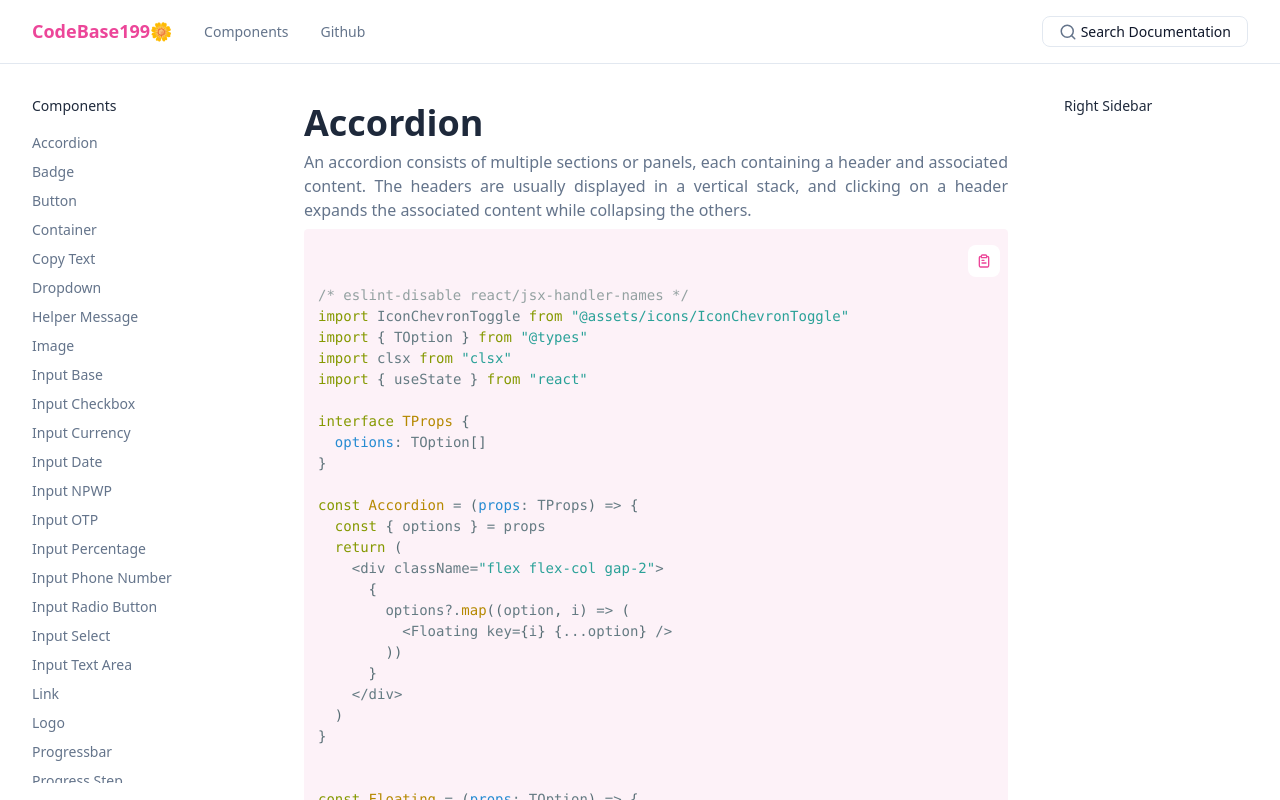
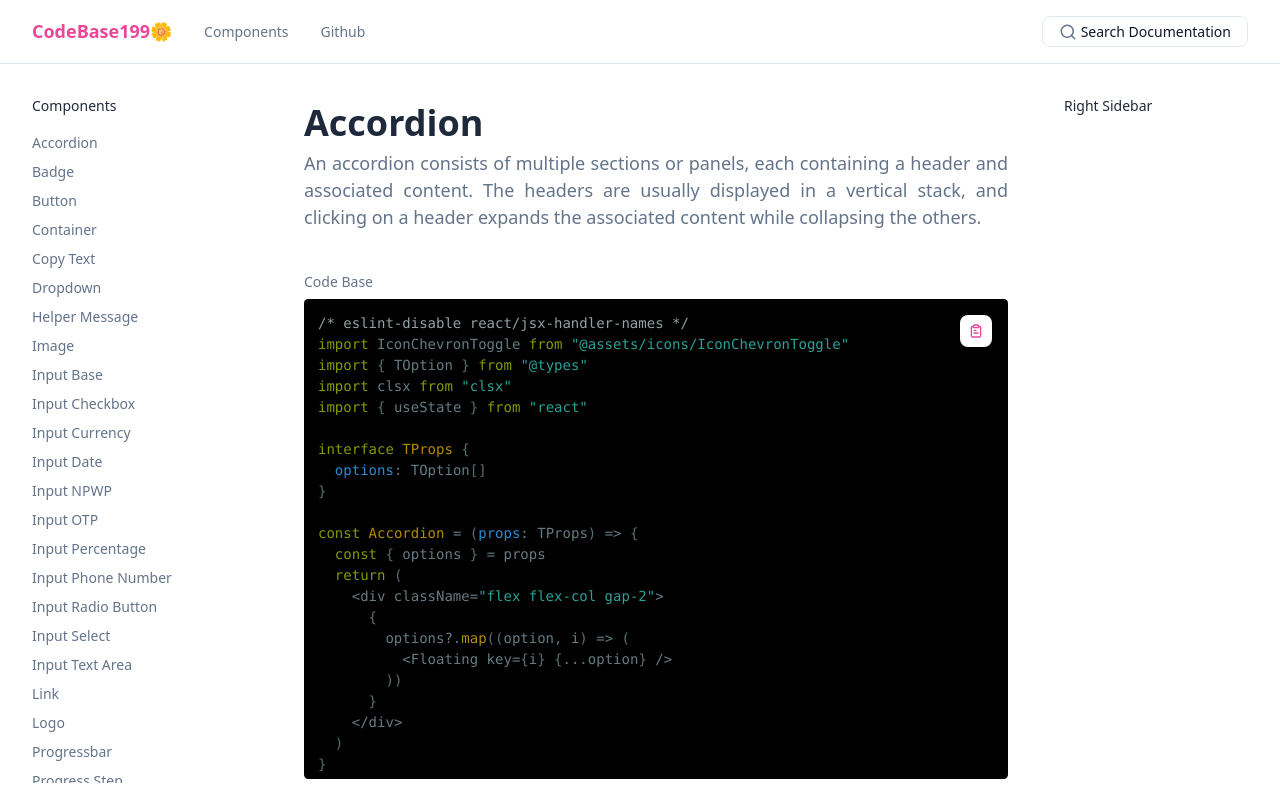
Before and after one commit to siska199/pp-w-code-base-react, a React (Vite) app in the folder react/: page / in a window 1280 px wide. Built offline with nearby package versions, Linux system fonts and the light colour scheme.

Commit message:
add page accordion

```diff
--- a/react/src/assets/styles/index.css
+++ b/react/src/assets/styles/index.css
@@ -81,7 +81,7 @@
 
     /* Customize scrollbar */
     ::-webkit-scrollbar{
-        @apply w-2
+        @apply w-2 h-2
     }
     ::-webkit-scrollbar-track {
         box-shadow: none;
--- a/react/src/components/examples/ExampleLayout.tsx
+++ b/react/src/components/examples/ExampleLayout.tsx
@@ -1,5 +1,5 @@
 import LayoutType1 from "@components/layouts/LayoutType1"
-import AccordionPage from "@pages/docs/components/Accordion"
+import AccordionPage from "@pages/docs/components/AccordionPage"
 
 
 const ExampleLayout = () => {
--- a/react/src/components/HeaderIntro.tsx
+++ b/react/src/components/headers/HeaderIntro.tsx
@@ -9,7 +9,7 @@ const HeaderIntro = (props: TProps) => {
     return (
         <div>
             <h4 className="font-bold">{title}</h4>
-            <p className="text-justify text-body-medium text-gray max-w-full">{subTitle}</p>
+            <p className="text-justify text-body-large text-gray max-w-full">{subTitle}</p>
         </div>
     )
 }
--- /dev/null
+++ b/react/src/components/headers/HeaderSubMenu.tsx
@@ -0,0 +1,15 @@
+
+interface TProps {
+    title: string;
+}
+
+const HeaderSubMenu = (props: TProps) => {
+    const { title } = props
+    return (
+        <h5 className='border-b  w-full font-semibold pb-2'>
+            {title}
+        </h5>
+    )
+}
+
+export default HeaderSubMenu
--- a/react/src/components/layouts/LayoutType1.tsx
+++ b/react/src/components/layouts/LayoutType1.tsx
@@ -54,7 +54,7 @@ const LayoutType1 = (props: TProps) => {
                         marginRight: rightPosition,
                         width: `calc(100% - ${leftPosition + rightPosition}px)`,
                     }}>
-                    <div className="min-h-screen max-w-full flex flex-col gap-8">
+                    <div className="min-h-screen max-w-full flex flex-col gap-10">
                         {children}
                     </div>
                     <RightSidebar />
--- a/react/src/components/ui/Accordion.tsx
+++ b/react/src/components/ui/Accordion.tsx
@@ -28,7 +28,7 @@ const Floating = (props: TOption) => {
 
   return (
     <div className="flex flex-col gap-2 gap w-full border-b py-3">
-      <div className="flex items-center w-full font-medium text-body-large justify-between">
+      <div className="flex items-center w-full font-medium text-body-medium justify-between">
         {label}
         <div className="cursor-pointer-custome" onClick={() => setIsOpen(!isOpen)}>
           <IconChevronToggle isOpen={isOpen} />
--- a/react/src/components/ui/CodeBlock.tsx
+++ b/react/src/components/ui/CodeBlock.tsx
@@ -2,79 +2,29 @@ import CopyText from '@components/ui/CopyText';
 import { Prism as SyntaxHighlighter } from 'react-syntax-highlighter';
 import { solarizedlight } from 'react-syntax-highlighter/dist/esm/styles/prism';
 
-const codeString = `
-
-/* eslint-disable react/jsx-handler-names */
-import IconChevronToggle from "@assets/icons/IconChevronToggle"
-import { TOption } from "@types"
-import clsx from "clsx"
-import { useState } from "react"
-
-interface TProps {
-  options: TOption[]
-}
-
-const Accordion = (props: TProps) => {
-  const { options } = props
-  return (
-    <div className="flex flex-col gap-2">
-      {
-        options?.map((option, i) => (
-          <Floating key={i} {...option} />
-        ))
-      }
-    </div>
-  )
-}
-
-
-const Floating = (props: TOption) => {
-  const { label, value } = props
-  const [isOpen, setIsOpen] = useState(false)
-
-  return (
-    <div className="flex flex-col gap-2 gap w-full border-b py-3">
-      <div className="flex items-center w-full font-medium text-body-large justify-between">
-        {label}
-        <div className="cursor-pointer-custome" onClick={() => setIsOpen(!isOpen)}>
-          <IconChevronToggle isOpen={isOpen} />
-        </div>
-      </div>
-      <div className={clsx({
-        "transition-all  duration-100 ease  text-body-medium text-gray": true,
-        " opacity-100 max-h-[10rem]": isOpen,
-        " opacity-0 max-h-0": !isOpen
-      })}>
-        {value}
-      </div>
-    </div>
-  )
-}
-
-export default Accordion
-`;
-// Custom style object based on solarizedlight
 const customStyle = {
   ...solarizedlight,
   'pre[class*="language-"]': {
     ...solarizedlight['pre[class*="language-"]'],
-        background: '#FDF2F8', // Change this to your desired background color
-        position: 'relative',
-
+    background: 'black',
+    maxHeight: "30rem",
   },
   'code[class*="language-"]': {
     ...solarizedlight['code[class*="language-"]'],
-        background: '#FDF2F8', // Ensure code elements have the same background color
-        fontFamily: '"Poppins", "Consolas", "Courier New", monospace', // Change this to your desired font family
-        position: 'relative',
-
+    background: 'black',
   },
 
 };
-const CodeBlock = () => {
+
+interface TProps {
+  codeString: string;
+}
+
+const CodeBlock = (props: TProps) => {
+  const { codeString } = props
   return (
     <div className='relative  w-full'>
-            <CopyText text={codeString} classText='hidden' classContainer={'absolute w-fit right-2 top-4 z-[5]'} />
+      <CopyText text={codeString} classText='hidden' classContainer={'absolute w-fit right-4 top-4 z-[5]'} />
       <SyntaxHighlighter language="javascript" style={customStyle}>
         {codeString}
       </SyntaxHighlighter>
--- /dev/null
+++ b/react/src/components/ui/Tabs.tsx
@@ -0,0 +1,32 @@
+import { useState } from "react";
+
+interface TProps {
+    listTab: {
+        id: string;
+        label: string;
+    }[];
+    children?: (params: any) => React.ReactNode;
+}
+
+const Tabs = (props: TProps) => {
+    const { listTab, children } = props
+    const [activeTab, setActiveTab] = useState(0)
+
+    const handleChangeActiveTab = (key: number) => {
+        setActiveTab(key)
+    }
+    return (
+        <div className="w-full flex flex-col gap-4">
+            <ul className="flex border-b">
+                {
+                    listTab?.map((tab, i) => <li onClick={() => handleChangeActiveTab(i)} key={i} className={`px-8  py-2 font-medium cursor-pointer border-0  text-gray ${activeTab === i && "border-b-2 text-black border-black"}`}>{tab?.label}</li>)
+                }
+            </ul>
+            {children?.({ activeTab })}
+        </div>
+    )
+}
+
+
+
+export default Tabs
--- a/react/src/pages/docs/components/Accordion.tsx
+++ /dev/null
@@ -1,16 +0,0 @@
-import HeaderIntro from "@components/HeaderIntro"
-import CodeBlock from "@components/ui/CodeBlock"
-
-const AccordionPage = () => {
-    return (
-        <article>
-            <HeaderIntro
-                title={'Accordion'}
-                subTitle=" An accordion consists of multiple sections or panels, each containing a header and associated content. The headers are usually displayed in a vertical stack, and clicking on a header expands the associated content while collapsing the others."
-            />
-            <CodeBlock />
-        </article>
-    )
-}
-
-export default AccordionPage
--- /dev/null
+++ b/react/src/pages/docs/components/AccordionPage.tsx
@@ -0,0 +1,147 @@
+import HeaderIntro from "@components/headers/HeaderIntro";
+import Accordion from "@components/ui/Accordion";
+import CodeBlock from "@components/ui/CodeBlock";
+import Tabs from "@components/ui/Tabs";
+
+
+
+const AccordionPage = () => {
+  const listTab = [
+    {
+      id: "0",
+      label: 'Preview'
+    },
+    {
+      id: "2",
+      label: 'Usage'
+    },
+  ]
+  return (
+    <>
+      <HeaderIntro
+        title={'Accordion'}
+        subTitle=" An accordion consists of multiple sections or panels, each containing a header and associated content. The headers are usually displayed in a vertical stack, and clicking on a header expands the associated content while collapsing the others."
+      />
+      <div>
+        <h5 className="font-medium text-body-base text-gray">Code Base</h5>
+        <CodeBlock codeString={displayCodeBase} />
+      </div>
+      <div>
+        <Tabs listTab={listTab} >
+          {
+            ({ activeTab }) => <>
+              {activeTab === 0 && <DisplayAccordion />}
+              {activeTab == 1 && < CodeBlock codeString={displayUsage} />}
+            </>
+          }
+        </Tabs>
+      </div>
+
+    </>
+  )
+}
+
+
+const DisplayAccordion = () => {
+  const listOption = [
+    {
+      label: 'Lorem ipsum dolor sit amet consectetur adipisicing elit.',
+      value: `Lorem ipsum dolor sit amet consectetur adipisicing elit. Maxime mollitia,
+      molestiae quas vel sint commodi repudiandae consequuntur voluptatum laborum
+      numquam blanditiis harum quisquam eius sed odit fugiat iusto fuga praesentium
+      optio,`
+    },
+    {
+      label: 'Lorem ipsum dolor sit amet consectetur adipisicing elit.',
+      value: `Lorem ipsum dolor sit amet consectetur adipisicing elit. Maxime mollitia,
+      molestiae quas vel sint commodi repudiandae consequuntur voluptatum laborum
+      numquam blanditiis harum quisquam eius sed odit fugiat iusto fuga praesentium
+      optio,`
+    },
+    {
+      label: 'Lorem ipsum dolor sit amet consectetur adipisicing elit.',
+      value: `Lorem ipsum dolor sit amet consectetur adipisicing elit. Maxime mollitia,
+      molestiae quas vel sint commodi repudiandae consequuntur voluptatum laborum
+      numquam blanditiis harum quisquam eius sed odit fugiat iusto fuga praesentium
+      optio,`
+    }
+  ]
+  return <Accordion options={listOption} />
+}
+
+const displayCodeBase = `/* eslint-disable react/jsx-handler-names */
+import IconChevronToggle from "@assets/icons/IconChevronToggle"
+import { TOption } from "@types"
+import clsx from "clsx"
+import { useState } from "react"
+
+interface TProps {
+  options: TOption[]
+}
+
+const Accordion = (props: TProps) => {
+  const { options } = props
+  return (
+    <div className="flex flex-col gap-2">
+      {
+        options?.map((option, i) => (
+          <Floating key={i} {...option} />
+        ))
+      }
+    </div>
+  )
+}
+
+
+const Floating = (props: TOption) => {
+  const { label, value } = props
+  const [isOpen, setIsOpen] = useState(false)
+
+  return (
+    <div className="flex flex-col gap-2 gap w-full border-b py-3">
+      <div className="flex items-center w-full font-medium text-body-large justify-between">
+        {label}
+        <div className="cursor-pointer-custome" onClick={() => setIsOpen(!isOpen)}>
+          <IconChevronToggle isOpen={isOpen} />
+        </div>
+      </div>
+      <div className={clsx({
+        "transition-all  duration-100 ease  text-body-medium text-gray": true,
+        " opacity-100 max-h-[10rem]": isOpen,
+        " opacity-0 max-h-0": !isOpen
+      })}>
+        {value}
+      </div>
+    </div>
+  )
+}
+
+export default Accordion
+`;
+const displayUsage = `const DisplayAccordion = () => {
+  const listOption = [
+    {
+      label: 'Lorem ipsum dolor sit amet consectetur adipisicing elit.',
+      value: 'Lorem ipsum dolor sit amet consectetur adipisicing elit. Maxime mollitia,
+      molestiae quas vel sint commodi repudiandae consequuntur voluptatum laborum
+      numquam blanditiis harum quisquam eius sed odit fugiat iusto fuga praesentium
+      optio,'
+    },
+    {
+      label: 'Lorem ipsum dolor sit amet consectetur adipisicing elit.',
+      value: 'Lorem ipsum dolor sit amet consectetur adipisicing elit. Maxime mollitia,
+      molestiae quas vel sint commodi repudiandae consequuntur voluptatum laborum
+      numquam blanditiis harum quisquam eius sed odit fugiat iusto fuga praesentium
+      optio,'
+    },
+    {
+      label: 'Lorem ipsum dolor sit amet consectetur adipisicing elit.',
+      value: 'Lorem ipsum dolor sit amet consectetur adipisicing elit. Maxime mollitia,
+      molestiae quas vel sint commodi repudiandae consequuntur voluptatum laborum
+      numquam blanditiis harum quisquam eius sed odit fugiat iusto fuga praesentium
+      optio,'
+    }
+  ]
+  return <Accordion options={listOption} />
+}`;
+export default AccordionPage
```
Lines whose indentation alone changed are shown as unchanged.
